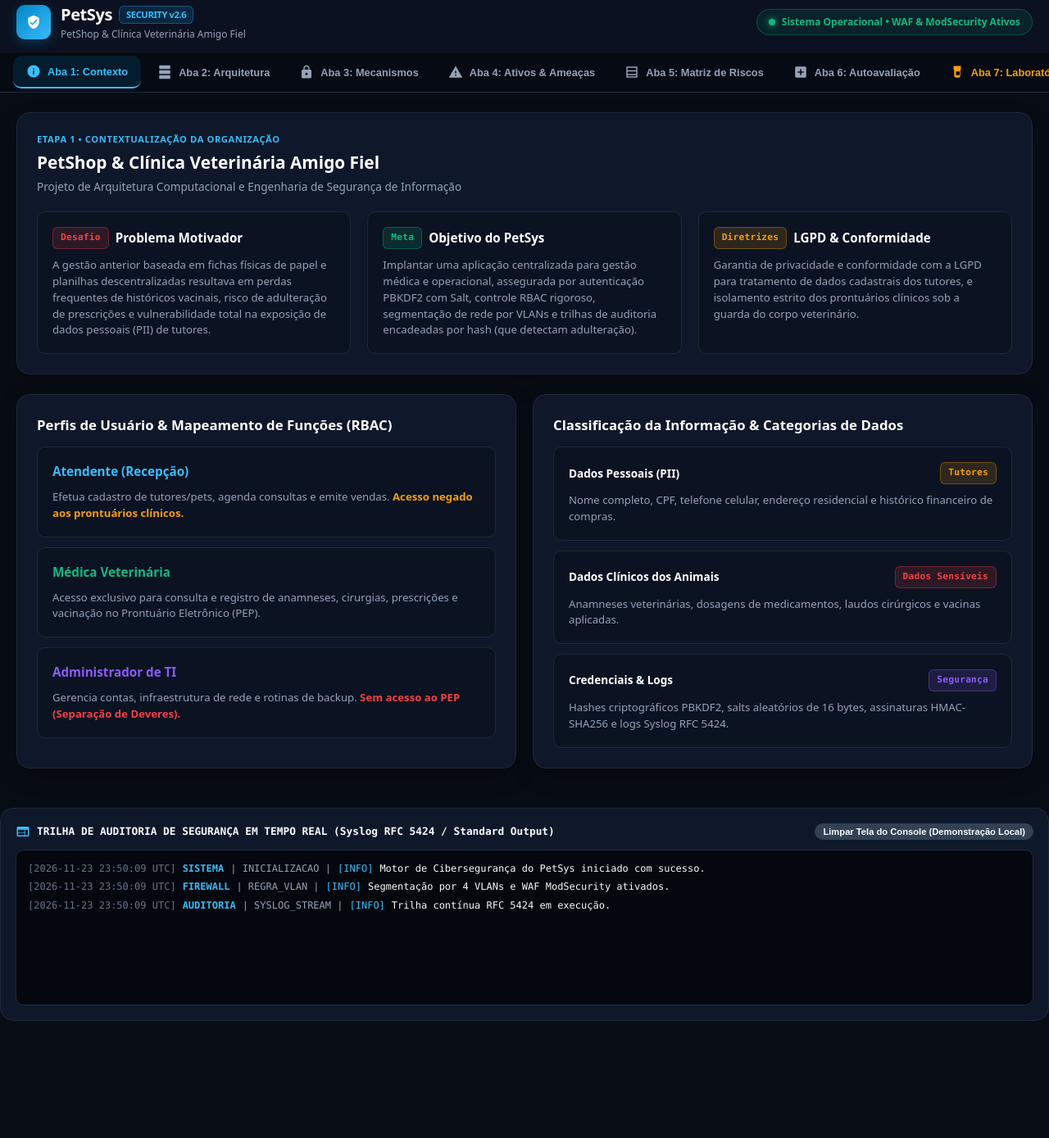
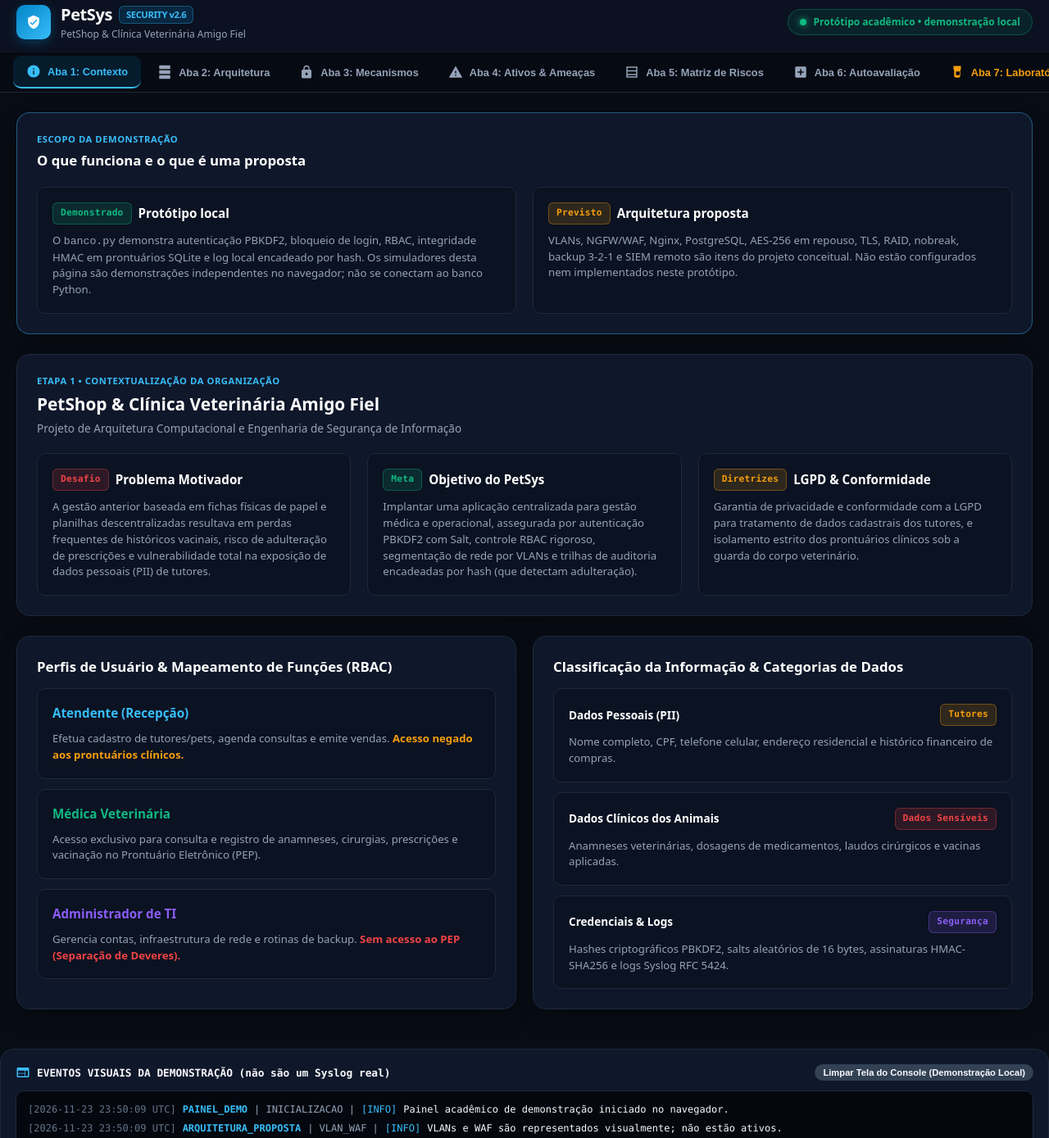
Before and after one commit to anninhaschmid/PetSys, a plain HTML site: page index.html in a window 1280 px wide. Shown: the part 9-1398 px from the top of the page at 82% size. Before the commit the page ends 1255 px from the top, so only its background shows below. Drawn offline with Linux system fonts and the light colour scheme.

Commit message:
docs: clarify demo scope and behavior
Align the lockout simulator, document Windows setup, correct the panel tab count, and distinguish implemented controls from proposed architecture.

Co-authored-by: Copilot <223556219+Copilot@users.noreply.github.com>

```diff
--- a/index.html
+++ b/index.html
@@ -569,7 +569,7 @@
 
             <div class="status-pill">
                 <span class="status-dot"></span>
-                <span>Sistema Operacional • WAF & ModSecurity Ativos</span>
+                <span>Protótipo acadêmico • demonstração local</span>
             </div>
         </div>
 
@@ -611,11 +611,29 @@
     <!-- MAIN CONTENT AREA CONTAINER -->
     <!-- ======================================================================= -->
     <main>
-
         <!-- ------------------------------------------------------------------- -->
         <!-- ABA 1: CONTEXTO E ORGANIZAÇÃO -->
         <!-- ------------------------------------------------------------------- -->
         <section id="tab-content-context" class="tab-section active">
+            <article class="card" style="border-color: rgba(56, 189, 248, 0.4);">
+                <div class="card-header">
+                    <div class="card-title-group">
+                        <span class="card-tag">Escopo da demonstração</span>
+                        <h2 class="card-title" style="font-size: 1.05rem;">O que funciona e o que é uma proposta</h2>
+                    </div>
+                </div>
+                <div class="grid-2">
+                    <div class="subcard">
+                        <div class="subcard-title"><span class="badge badge-emerald">Demonstrado</span> Protótipo local</div>
+                        <p class="subcard-text">O <code>banco.py</code> demonstra autenticação PBKDF2, bloqueio de login, RBAC, integridade HMAC em prontuários SQLite e log local encadeado por hash. Os simuladores desta página são demonstrações independentes no navegador; não se conectam ao banco Python.</p>
+                    </div>
+                    <div class="subcard">
+                        <div class="subcard-title"><span class="badge badge-amber">Previsto</span> Arquitetura proposta</div>
+                        <p class="subcard-text">VLANs, NGFW/WAF, Nginx, PostgreSQL, AES-256 em repouso, TLS, RAID, nobreak, backup 3-2-1 e SIEM remoto são itens do projeto conceitual. Não estão configurados nem implementados neste protótipo.</p>
+                    </div>
+                </div>
+            </article>
+
             <article class="card">
                 <div class="card-header">
                     <div class="card-title-group">
@@ -712,7 +730,7 @@
                     <div class="card-title-group">
                         <span class="card-tag">Etapa 2 • Infraestrutura & Topologia</span>
                         <h1 class="card-title">Arquitetura de Rede e Segmentação por VLANs</h1>
-                        <p class="card-desc">Rede corporativa dividida em 4 sub-redes virtuais com Firewall NGFW e inspeção WAF ModSecurity na borda.</p>
+                        <p class="card-desc">Representação da arquitetura proposta. As VLANs, o firewall e o WAF não são configurados pelo protótipo.</p>
                     </div>
                 </div>
 
@@ -782,34 +800,34 @@
                             <tr>
                                 <th>Princípio (CIAAN)</th>
                                 <th>Questão Central</th>
-                                <th>Mecanismo Técnico Implementado no PetSys</th>
+                                <th>Implementação no protótipo / proposta do projeto</th>
                             </tr>
                         </thead>
                         <tbody>
                             <tr>
                                 <td><strong style="color: var(--accent-cyan);">Confidencialidade</strong></td>
                                 <td>Como garantir que apenas autorizados acessem os dados?</td>
-                                <td>Controle RBAC estrito com restrição ao PEP para Atendentes e Admin, mais encriptação transparente AES-256 no banco de dados.</td>
+                                <td>Implementado: RBAC restringe a leitura do prontuário. Previsto: criptografia AES-256 em repouso; não implementada.</td>
                             </tr>
                             <tr>
                                 <td><strong style="color: var(--accent-emerald);">Integridade</strong></td>
                                 <td>Como garantir que as informações não sejam alteradas?</td>
-                                <td>Assinatura criptográfica HMAC-SHA256 validando cada prontuário e Prepared Statements contra SQL Injection.</td>
+                                <td>Implementado: HMAC-SHA256 nos prontuários e consultas parametrizadas no SQLite. O simulador SQLi do painel é independente do banco.</td>
                             </tr>
                             <tr>
                                 <td><strong style="color: var(--accent-amber);">Disponibilidade</strong></td>
                                 <td>Como manter os serviços ativos sem interrupções?</td>
-                                <td>Nobreak UPS 1200VA com autonomia para desligamento seguro, RAID 1 de espelhamento e política de backup 3-2-1.</td>
+                                <td>Previsto no projeto: nobreak UPS 1200VA, RAID 1 e backup 3-2-1. Não implementados no protótipo.</td>
                             </tr>
                             <tr>
                                 <td><strong style="color: var(--accent-purple);">Autenticidade</strong></td>
                                 <td>Como validar a real identidade dos usuários?</td>
-                                <td>Hash PBKDF2 com 600.000 iterações, Salt aleatório de 16 bytes por usuário e bloqueio de conta (*Account Lockout*) após 5 falhas.</td>
+                                <td>Implementado em <code>banco.py</code>: PBKDF2 com 600.000 iterações, salt aleatório de 16 bytes e bloqueio após 5 falhas.</td>
                             </tr>
                             <tr>
                                 <td><strong style="color: #f472b6;">Não-repúdio</strong></td>
                                 <td>Como comprovar de forma verificável a autoria das ações?</td>
-                                <td>Trilhas de audit log em formato Syslog RFC 5424, com horário UTC, ID do usuário e encadeamento por hash para detectar adulteração. Para não-repúdio pleno, o ideal seria assinar os registros com chave assimétrica.</td>
+                                <td>Implementado em <code>banco.py</code>: log local em formato RFC 5424, horário UTC e encadeamento por hash para detectar adulteração. Isso não comprova autoria; não-repúdio pleno exigiria assinatura assimétrica. O console desta página é apenas visual.</td>
                             </tr>
                         </tbody>
                     </table>
@@ -986,7 +1004,7 @@
                     <div class="card-title-group">
                         <span class="card-tag" style="color: var(--accent-amber);">Etapa 7 • Demonstração Prática</span>
                         <h1 class="card-title">Laboratório Interativo de Cibersegurança</h1>
-                        <p class="card-desc">Execute os 4 simuladores práticos e acompanhe as respostas de defesa refletidas na auditoria em tempo real.</p>
+                        <p class="card-desc">Execute quatro simuladores locais no navegador. Eles não executam ataques nem consultam o banco real do protótipo.</p>
                     </div>
                     <button onclick="runDiagnosticSuite()" class="btn btn-purple">
                         Executar Teste Automatizado de Lockout (5 Falhas)
@@ -1000,7 +1018,7 @@
                         <div class="subcard-title" style="color: var(--accent-red);">
                             1. Rate Limiting & Account Lockout
                         </div>
-                        <p class="subcard-text">Tente autenticar com senha incorreta. Após 5 falhas seguidas, a conta é bloqueada por 30 segundos.</p>
+                        <p class="subcard-text">Tente autenticar com senha incorreta. Após 5 falhas seguidas, a conta é bloqueada por 60 segundos.</p>
 
                         <div class="form-group">
                             <label>Usuário de Teste</label>
@@ -1055,6 +1073,7 @@
                             3. Integrity Checksum HMAC-SHA256 (Web Crypto API)
                         </div>
                         <p class="subcard-text">Edite a prescrição abaixo. A Web Crypto API (<code>crypto.subtle</code>) calcula a assinatura HMAC em tempo real no browser.</p>
+                        <p class="subcard-text" style="border-left: 3px solid var(--accent-amber); padding: 8px 10px; color: var(--accent-amber);">Demonstração acadêmica: a chave abaixo está visível no código-fonte e não é secreta. Este cálculo ocorre somente no navegador e não usa a chave nem os prontuários de <code>banco.py</code>. Não use esta chave para proteger dados reais.</p>
 
                         <div class="form-group">
                             <label>Prescrição Médica (Edite para ver a alteração ao vivo):</label>
@@ -1062,7 +1081,7 @@
                         </div>
 
                         <div style="font-size: 0.75rem; color: var(--text-muted); display: flex; flex-direction: column; gap: 4px;">
-                            <span>Chave HMAC Secreta: (chave de demonstração do laboratório; no sistema real ela fica fora do código) <code style="color: var(--accent-cyan);">ChaveSecretaHMACPetSys2026AmigoFiel</code></span>
+                            <span>Chave HMAC de demonstração (pública): <code style="color: var(--accent-cyan);">ChaveSecretaHMACPetSys2026AmigoFiel</code></span>
                             <span>Digest HMAC-SHA256 Calculado Live (Web Crypto API):</span>
                             <div id="sim4-hmac-digest" class="result-box" style="color: var(--accent-emerald); font-size: 0.75rem;">Calculando...</div>
                         </div>
@@ -1100,13 +1119,13 @@
     </main>
 
     <!-- ======================================================================= -->
-    <!-- PERSISTENT REAL-TIME SYSLOG AUDIT TERMINAL -->
+    <!-- LOCAL VISUAL AUDIT EVENT DEMONSTRATION -->
     <!-- ======================================================================= -->
     <footer class="terminal-container">
         <div class="terminal-header">
             <div class="terminal-title">
                 <svg class="icon-svg" style="color: var(--accent-cyan);" viewBox="0 0 24 24"><path d="M20 4H4c-1.1 0-1.99.9-1.99 2L2 18c0 1.1.9 2 2 2h16c1.1 0 2-.9 2-2V6c0-1.1-.9-2-2-2zm-5 14H4v-4h11v4zm0-5H4V9h11v4zm5 5h-4V9h4v9z"/></svg>
-                TRILHA DE AUDITORIA DE SEGURANÇA EM TEMPO REAL (Syslog RFC 5424 / Standard Output)
+                EVENTOS VISUAIS DA DEMONSTRAÇÃO (não são um Syslog real)
             </div>
             <button onclick="clearAuditTerminalDemo()" class="btn btn-secondary" style="font-size: 0.7rem; padding: 4px 10px;">
                 Limpar Tela do Console (Demonstração Local)
@@ -1119,7 +1138,7 @@
     </footer>
 
     <!-- ======================================================================= -->
-    <!-- JAVASCRIPT APP ENGINE (100% SECURE & XSS FREE) -->
+    <!-- LOCAL DEMONSTRATION PANEL ENGINE -->
     <!-- ======================================================================= -->
     <script>
         // State Management
@@ -1131,18 +1150,18 @@
         };
 
         const nodeDescriptions = {
-            ngfw: "Firewall NGFW + ModSecurity WAF: Regras de borda inspecionando o tráfego HTTP/HTTPS, bloqueando payloads maliciosos de SQLi e XSS, e aplicando restrições de porta.",
-            vlan10: "VLAN 10 — Recepção (Atendimento): Sub-rede restrita aos computadores de atendimento. Permite cadastros de tutores e agendamentos. Acesso bloqueado ao Prontuário Médico.",
-            vlan20: "VLAN 20 — Consultórios Médicos: Sub-rede autenticada com acesso exclusivo dos médicos veterinários ao Prontuário Eletrônico (PEP) para consulta e prescrição.",
-            vlan30: "VLAN 30 — Servidores DMZ: Hospeda o servidor web Nginx, backend Python e o PostgreSQL com encriptação transparente dos dados em disco (AES-256).",
-            vlan40: "VLAN 40 — Wi-Fi Visitantes: Rede sem fio de convidados totalmente isolada por firewall, sem qualquer acesso à rede interna corporativa ou aos servidores."
+            ngfw: "Proposta de arquitetura — Firewall NGFW + ModSecurity WAF na borda. Não está configurado neste protótipo.",
+            vlan10: "Proposta de arquitetura — VLAN 10 para recepção, sem acesso ao prontuário. Não está configurada neste protótipo.",
+            vlan20: "Proposta de arquitetura — VLAN 20 para consultórios e acesso veterinário ao PEP. Não está configurada neste protótipo.",
+            vlan30: "Proposta de arquitetura — VLAN 30 para servidores Nginx, backend e PostgreSQL com AES-256. Esses serviços não estão implementados neste protótipo.",
+            vlan40: "Proposta de arquitetura — VLAN 40 isolada para Wi-Fi de visitantes. Não está configurada neste protótipo."
         };
 
         // Initialize App on Load
         window.addEventListener('DOMContentLoaded', () => {
-            appendAuditLog('SISTEMA', 'INICIALIZACAO', 'INFO', 'Motor de Cibersegurança do PetSys iniciado com sucesso.');
-            appendAuditLog('FIREWALL', 'REGRA_VLAN', 'INFO', 'Segmentação por 4 VLANs e WAF ModSecurity ativados.');
-            appendAuditLog('AUDITORIA', 'SYSLOG_STREAM', 'INFO', 'Trilha contínua RFC 5424 em execução.');
+            appendAuditLog('PAINEL_DEMO', 'INICIALIZACAO', 'INFO', 'Painel acadêmico de demonstração iniciado no navegador.');
+            appendAuditLog('ARQUITETURA_PROPOSTA', 'VLAN_WAF', 'INFO', 'VLANs e WAF são representados visualmente; não estão ativos.');
+            appendAuditLog('AUDITORIA_DEMO', 'EVENTOS_VISUAIS', 'INFO', 'Console local de demonstração; não é um serviço Syslog.');
             initHmacLiveCalculator();
         });
 
@@ -1235,12 +1254,12 @@
                 attackBtn.disabled = true;
                 attackBtn.style.opacity = '0.5';
 
-                resultBox.textContent = "ALERTA DE SEGURANÇA: 5 tentativas falhadas excedidas! Conta 'atendente_ana' BLOQUEADA por 30 segundos.";
+                resultBox.textContent = "ALERTA DE SEGURANÇA: 5 tentativas falhadas excedidas! Conta 'atendente_ana' BLOQUEADA por 60 segundos.";
                 resultBox.style.color = "var(--accent-red)";
 
                 appendAuditLog('SEGURANCA', 'ACCOUNT_LOCKOUT', 'CRITICAL', 'Limite de 5 falhas atingido! Conta "atendente_ana" bloqueada temporariamente.');
 
-                let countdown = 30;
+                let countdown = 60;
                 appState.lockoutTimer = setInterval(() => {
                     countdown--;
                     resultBox.textContent = "CONTA BLOQUEADA: 'atendente_ana' trancada por segurança (" + countdown + "s restantes).";
```
Also changed, not shown: 1 other file.
